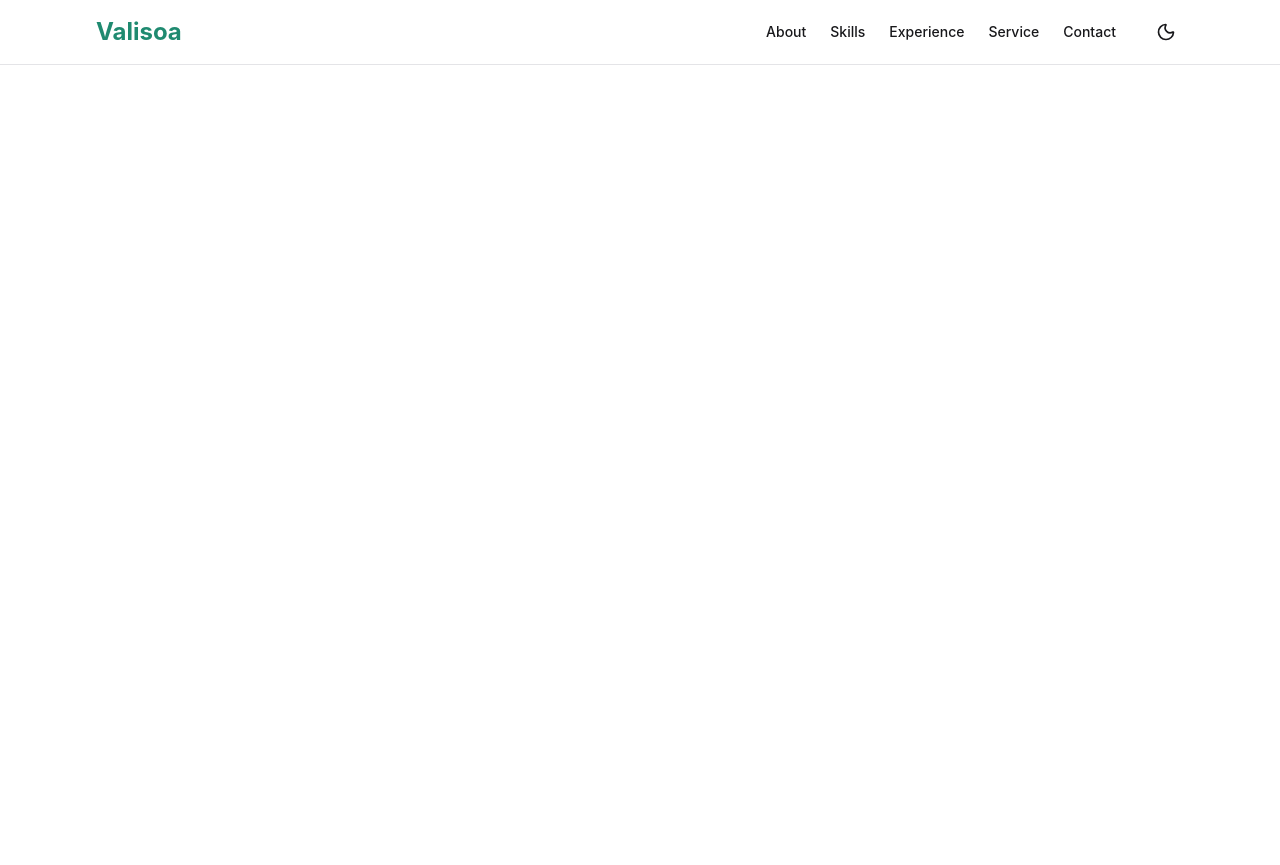
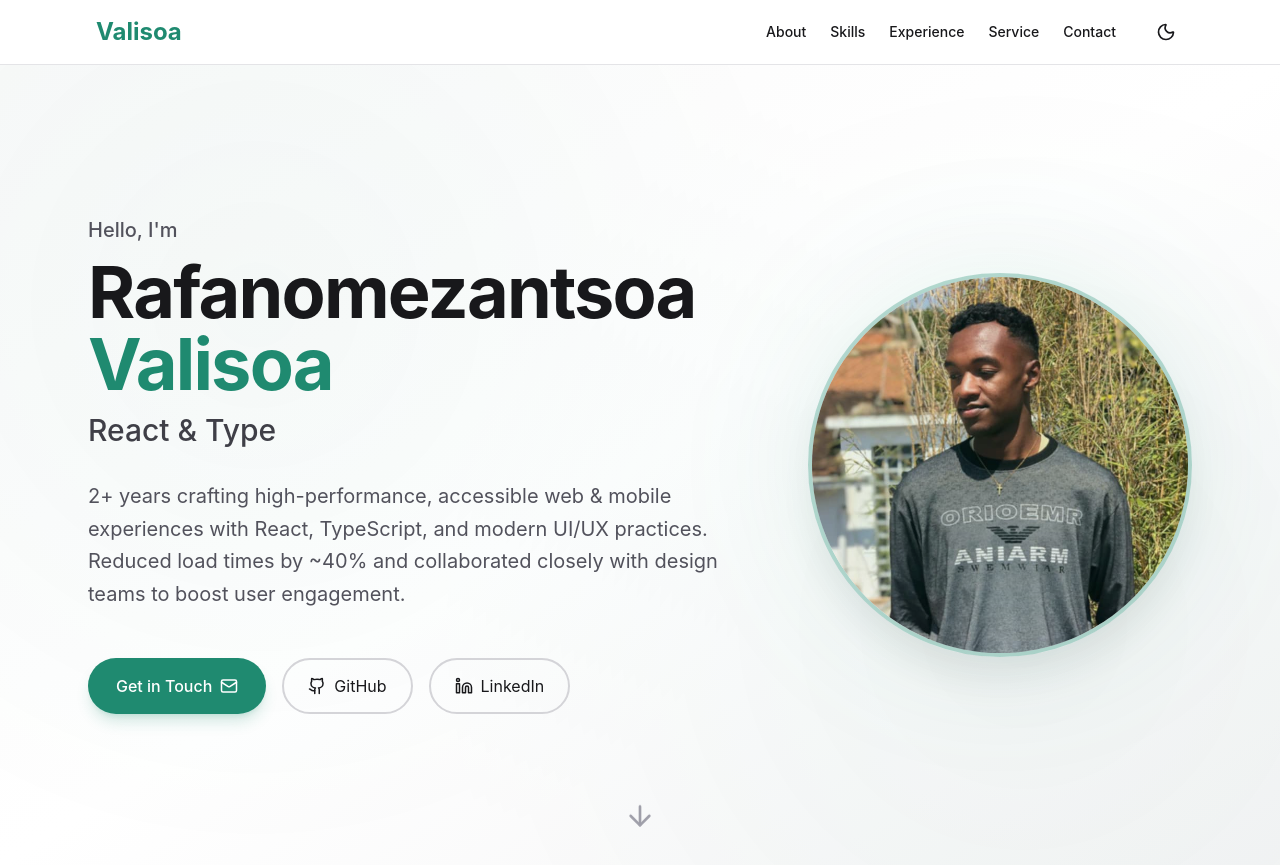
Before and after one commit to valisoa01/folio-port, a React (Vite) app: page / in a window 1280 px wide. Before the commit the page ends 800 px from the top, so only its background shows below. Built offline with nearby package versions, Linux system fonts and the light colour scheme.

Commit message:
feat:add Hero

```diff
--- a/src/App.tsx
+++ b/src/App.tsx
@@ -1,4 +1,5 @@
 import Header from './components/Header'
+import Hero from './components/Hero'
 
 function App() {
   return (
@@ -11,7 +12,7 @@ function App() {
       "
     >
       <Header />
-
+      <Hero />
     </div>
   )
 }
--- /dev/null
+++ b/src/components/Hero.tsx
@@ -0,0 +1,165 @@
+// src/components/Hero.tsx
+import { useEffect, useRef } from 'react';
+import Photo from '../assets/photo-valisoa.jpeg';
+import { ArrowDown, Github, Linkedin, Mail } from 'lucide-react';
+
+export default function Hero() {
+  const typedRef = useRef<HTMLSpanElement>(null);
+
+   useEffect(() => {
+    const texts = [
+      "Frontend Developer",
+      "React & TypeScript Specialist",
+      "UI/UX Enthusiast",
+    ];
+    let index = 0;
+    let charIndex = 0;
+    let currentText = '';
+    let isDeleting = false;
+
+    const type = () => {
+      const element = typedRef.current;
+      if (!element) return;
+
+      if (isDeleting) {
+        currentText = texts[index].substring(0, charIndex - 1);
+        charIndex--;
+      } else {
+        currentText = texts[index].substring(0, charIndex + 1);
+        charIndex++;
+      }
+
+      element.textContent = currentText;
+
+      let speed = isDeleting ? 50 : 100;
+
+      if (!isDeleting && charIndex === texts[index].length) {
+        speed = 1500;
+        isDeleting = true;
+      } else if (isDeleting && charIndex === 0) {
+        isDeleting = false;
+        index = (index + 1) % texts.length;
+        speed = 300;
+      }
+
+      setTimeout(type, speed);
+    };
+
+    type();
+  }, []);
+
+  return (
+    <section
+      id="about"
+      className={`
+        relative min-h-screen flex items-center justify-center
+        bg-gradient-to-br from-zinc-50 via-white to-zinc-100
+        dark:from-zinc-950 dark:via-zinc-900 dark:to-zinc-950
+        transition-colors duration-500 ease-in-out
+        overflow-hidden
+      `}
+    >
+       <div className="absolute inset-0 opacity-20 dark:opacity-10 pointer-events-none">
+        <div className="absolute inset-0 bg-[radial-gradient(circle_at_20%_30%,#1F8A7030_0%,transparent_50%)] animate-pulse-slow" />
+        <div className="absolute inset-0 bg-[radial-gradient(circle_at_80%_70%,#1F8A7030_0%,transparent_50%)] animate-pulse-slow delay-1000" />
+      </div>
+
+      <div className="relative z-10 max-w-6xl mx-auto px-6 py-20 md:py-0 text-center md:text-left flex flex-col md:flex-row items-center gap-12 md:gap-16">
+         <div className="flex-1 space-y-6 md:space-y-8">
+          <div className="space-y-3">
+            <p className="text-lg md:text-xl text-zinc-600 dark:text-zinc-400 font-medium">
+              Hello, I'm
+            </p>
+            <h1 className="text-4xl sm:text-5xl md:text-6xl lg:text-7xl font-bold tracking-tight">
+              Rafanomezantsoa <br className="hidden sm:block" />
+              <span className="text-primary">Valisoa</span>
+            </h1>
+            <p className="text-xl sm:text-2xl md:text-3xl font-medium text-zinc-700 dark:text-zinc-300">
+              <span ref={typedRef} className="inline-block min-w-[280px] text-left">
+                Frontend Developer
+              </span>
+            </p>
+          </div>
+
+          <p className="text-base sm:text-lg md:text-xl text-zinc-600 dark:text-zinc-400 max-w-2xl leading-relaxed">
+            2+ years crafting high-performance, accessible web & mobile experiences with React, TypeScript, and modern UI/UX practices.
+            Reduced load times by ~40% and collaborated closely with design teams to boost user engagement.
+          </p>
+
+           <div className="flex flex-wrap gap-4 justify-center md:justify-start pt-4">
+            <a
+              href="#contact"
+              className={`
+                inline-flex items-center gap-2 px-7 py-3.5 rounded-full
+                bg-primary text-white font-medium
+                hover:bg-primary/90 transition-all duration-300
+                shadow-lg shadow-primary/20 hover:shadow-primary/30
+                transform hover:-translate-y-1
+              `}
+            >
+              Get in Touch
+              <Mail size={18} />
+            </a>
+
+            <a
+              href="https://github.com/YOUR_USERNAME"
+              target="_blank"
+              rel="noopener noreferrer"
+              className={`
+                inline-flex items-center gap-2 px-6 py-3.5 rounded-full
+                border-2 border-zinc-300 dark:border-zinc-700
+                hover:border-primary hover:text-primary
+                transition-all duration-300
+              `}
+            >
+              <Github size={18} />
+              GitHub
+            </a>
+
+            <a
+              href="https://linkedin.com/in/YOUR_LINKEDIN"
+              target="_blank"
+              rel="noopener noreferrer"
+              className={`
+                inline-flex items-center gap-2 px-6 py-3.5 rounded-full
+                border-2 border-zinc-300 dark:border-zinc-700
+                hover:border-primary hover:text-primary
+                transition-all duration-300
+              `}
+            >
+              <Linkedin size={18} />
+              LinkedIn
+            </a>
+          </div>
+        </div>
+
+         <div className="flex-shrink-0 relative">
+          <div className={`
+            w-64 h-64 sm:w-80 sm:h-80 md:w-96 md:h-96
+            rounded-full overflow-hidden
+            border-4 border-primary/30 dark:border-primary/20
+            shadow-2xl shadow-black/10 dark:shadow-black/40
+            transition-all duration-500
+            hover:scale-105 hover:rotate-2
+          `}>
+             <img
+              src={Photo}
+              alt="Valisoa - Frontend Developer"
+              className="w-full h-full object-cover"
+            />
+          </div>
+
+           <div className="absolute inset-0 rounded-full bg-primary/10 dark:bg-primary/5 blur-3xl animate-pulse-slow pointer-events-none" />
+        </div>
+      </div>
+
+       <a
+        href="#skills"
+        className="absolute bottom-8 left-1/2 -translate-x-1/2 animate-bounce"
+        aria-label="Scroll down"
+      >
+        <ArrowDown size={32} className="text-zinc-400 dark:text-zinc-600" />
+      </a>
+    </section>
+  );
+}
```
Also changed, not shown: src/assets/photo-valisoa.jpeg (added).
